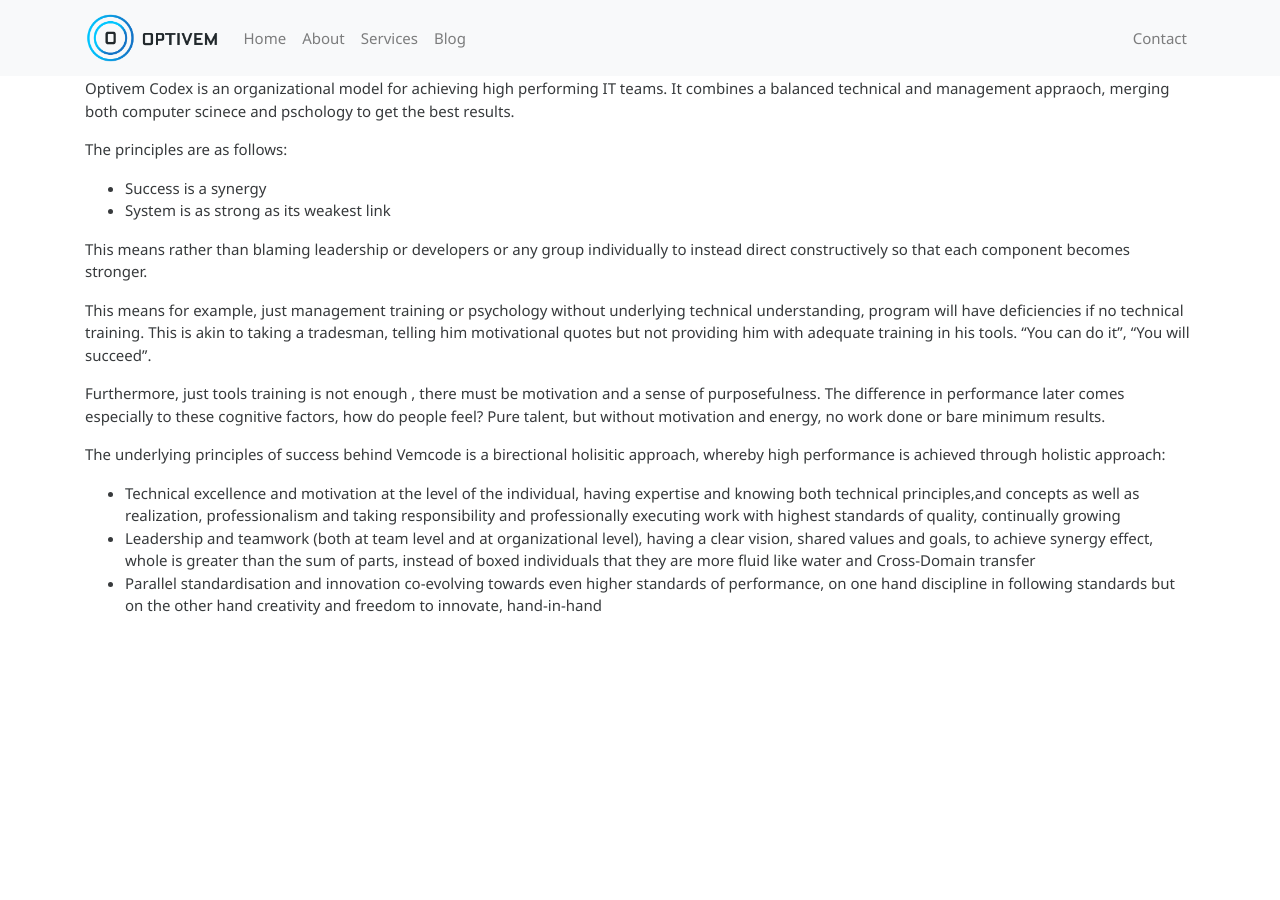
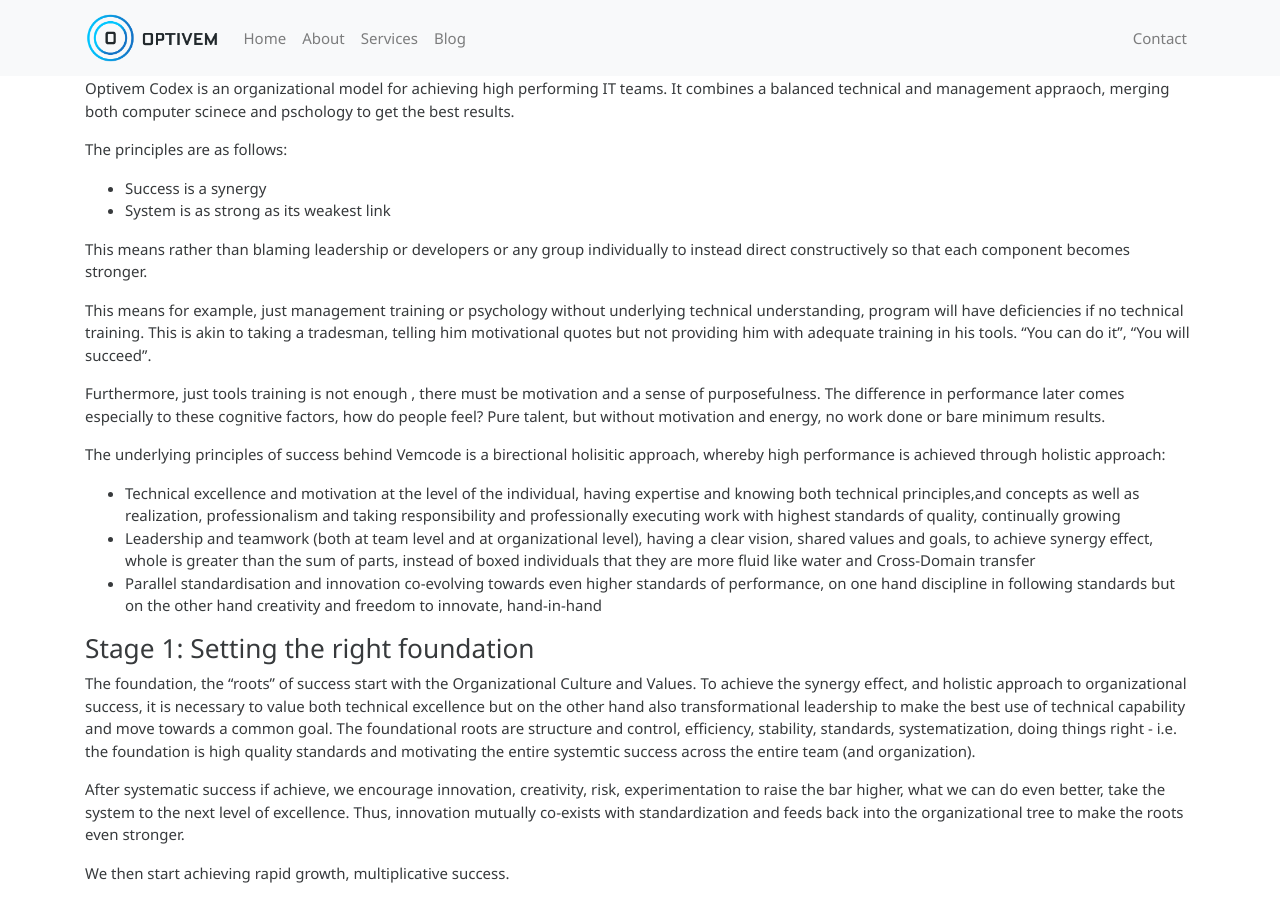
Before and after one commit to optivem/optivem.github.io, a Jekyll site: the page built from _pages/codex.md, in a window 1280 px wide and 900 px high, scrolled down 1081 px. Built offline with Jekyll 4.4.1, drawn with Linux system fonts in a browser that asks for light colours; before the commit the page ends 1714 px from its top, so only the background shows below that.

Commit message:
Update _pages/codex.md

```diff
--- a/_pages/codex.md
+++ b/_pages/codex.md
@@ -64,3 +64,12 @@ The underlying principles of success behind Vemcode is a birectional holisitic a
 * Technical excellence and motivation at the level of the individual, having expertise and knowing both technical principles,and concepts as well as realization, professionalism and taking responsibility and professionally executing work with highest standards of quality, continually growing
 * Leadership and teamwork (both at team level and at organizational level), having a clear vision, shared values and goals, to achieve synergy effect, whole is greater than the sum of parts, instead of boxed individuals that they are more fluid like water and Cross-Domain transfer
 * Parallel standardisation and innovation co-evolving towards even higher standards of performance, on one hand discipline in following standards but on the other hand creativity and freedom to innovate, hand-in-hand
+
+
+<h3>Stage 1: Setting the right foundation</h3>
+
+The foundation, the "roots" of success start with the Organizational Culture and Values. To achieve the synergy effect, and holistic approach to organizational success, it is necessary to value both technical excellence but on the other hand also transformational leadership to make the best use of technical capability and move towards a common goal. The foundational roots are structure and control, efficiency, stability, standards, systematization, doing things right - i.e. the foundation is high quality standards and motivating the entire systemtic success across the entire team (and organization).
+
+After systematic success if achieve, we encourage innovation, creativity, risk, experimentation to raise the bar higher, what we can do even better, take the system to the next level of excellence. Thus, innovation mutually co-exists with standardization and feeds back into the organizational tree to make the roots even stronger.
+
+We then start achieving rapid growth, multiplicative success.
```
